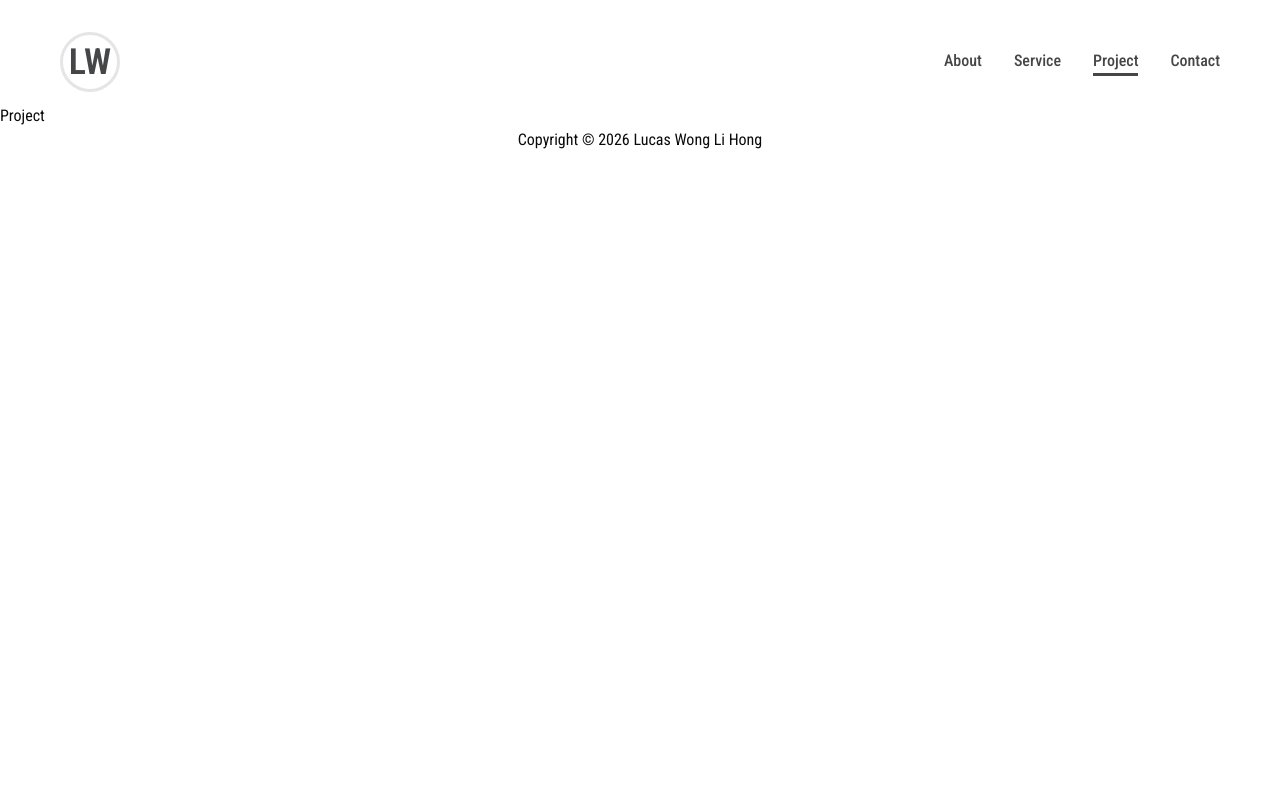
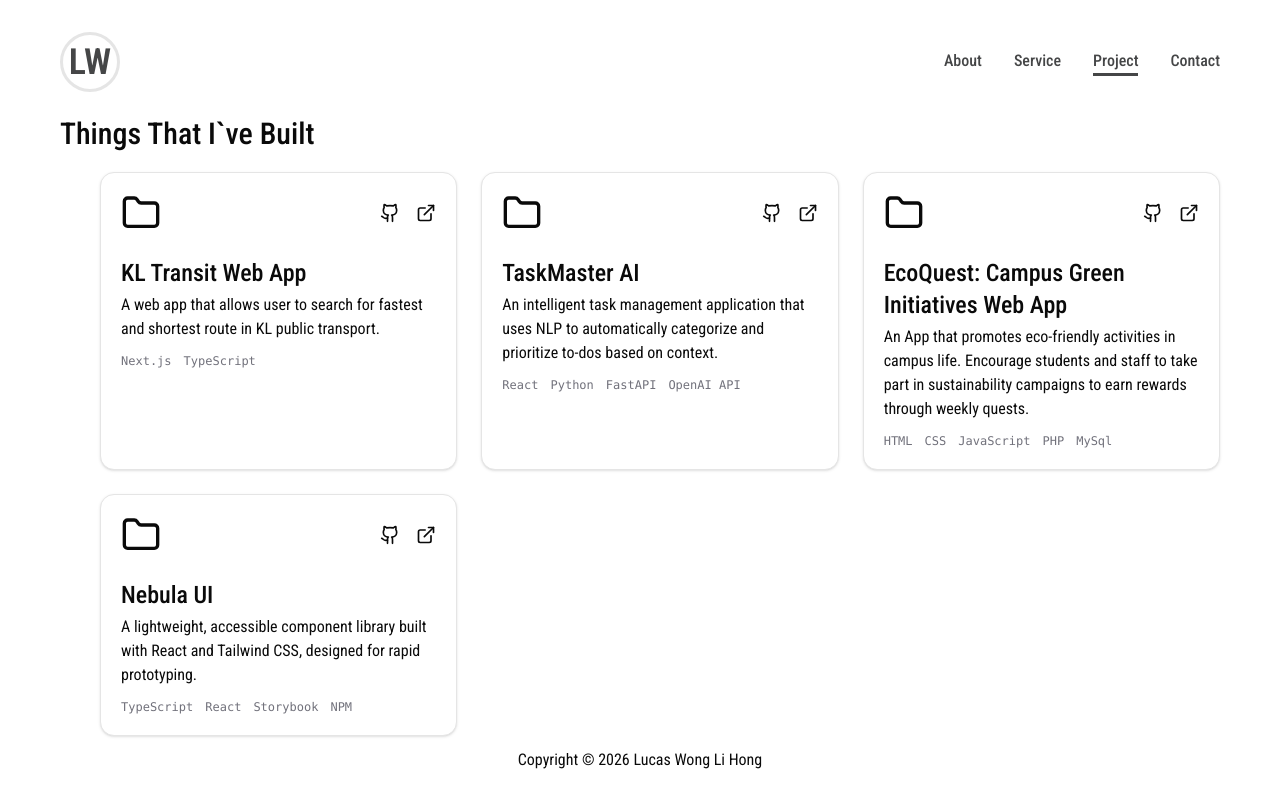
Before and after one commit to lw112k/My-Portfolio, a Next.js app: page /project in a window 1280 px wide. Built offline with nearby package versions, Linux system fonts and the light colour scheme.

Commit message:
Project Page

```diff
--- /dev/null
+++ b/Data/profile.ts
@@ -0,0 +1,46 @@
+export interface Project {
+  title: string;
+  description: string;
+  tech: string[];
+  link?: string;
+  github?: string;
+}
+
+export const DATA = {
+    //Profile
+    name:'Lucas Wong Li Hong',
+    role:'Junior Software Engineer',
+    bio:'Software engineer who loves creating meaningful digital experiences. I work across frontend and backend systems, enjoy tackling challenging problems, and constantly look for ways to improve performance, code quality, and team workflows. Whether it`s designing APIs, optimizing UI experiences, or experimenting with new tools, I`m happiest when I`m building something that makes people`s lives easier.',
+    skills:["Next.Js"],
+    //Project
+    projects:[
+        {
+            title: "KL Transit Web App",
+            description: "A web app that allows user to search for fastest and shortest route in KL public transport.",
+            tech: ["Next.js", "TypeScript"],
+            link: "#",
+            github: "https://github.com/lw112k/KL-Transit"
+        },
+        {
+            title: "TaskMaster AI",
+            description: "An intelligent task management application that uses NLP to automatically categorize and prioritize to-dos based on context.",
+            tech: ["React", "Python", "FastAPI", "OpenAI API"],
+            link: "#",
+            github: "#"
+        },
+        {
+            title: "EcoQuest: Campus Green Initiatives Web App",
+            description: "An App that promotes eco-friendly activities in campus life. Encourage students and staff to take part in sustainability campaigns to earn rewards through weekly quests.",
+            tech: ["HTML", "CSS", "JavaScript", "PHP","MySql"],
+            link: "#",
+            github: "https://github.com/lw112k/Group7_EcoQuest"
+        },
+        {
+            title: "Nebula UI",
+            description: "A lightweight, accessible component library built with React and Tailwind CSS, designed for rapid prototyping.",
+            tech: ["TypeScript", "React", "Storybook", "NPM"],
+            link: "#",
+            github: "#"
+        }
+    ],
+}
--- a/app/project/page.tsx
+++ b/app/project/page.tsx
@@ -1,6 +1,39 @@
+'use client'
+//Shadcn Ui
+import {
+    Card,
+}from '@/components/ui/card';
+import { DATA } from '@/Data/profile';
+import { ExternalLink, Folder, Github } from 'lucide-react';
+
 
 export default function Project() {
     return (
-        <div>Project</div>
+        <div className='py-3 mx-15'>
+            <h1 className='container mx-auto text-3xl font-medium mb-5'>Things That I`ve Built</h1>
+            <div className='grid grid-cols-1 md:grid-cols-2 lg:grid-cols-3 gap-6 ml-10'>
+                {DATA.projects.map((project,index) =>(
+                    <Card className='container mx-auto p-5' key={index}>
+                        <div className='flex justify-between items-center'>
+                            <Folder className='w-10 h-10'/>
+                            <div className='gap-4 flex'>
+                                <a href={project.github}><Github className='w-5 h-5 '/></a>
+                                <a href={project.link}><ExternalLink className='w-5 h-5'/></a>
+                            </div>
+                        </div>
+                        <div>
+                            <h1 className='text-2xl font-medium mb-1'>{project.title}</h1>
+                            <p className= 'font-normal mb-3'>{project.description}</p>
+                            <ul className="flex flex-wrap gap-3 mt-auto font-mono text-xs text-zinc-500">
+                                {project.tech.map((tech) => (
+                                    <li key={tech}>{tech}</li>
+                                ))}
+                            </ul>
+                        </div>
+                    </Card>
+                ))}
+            </div>
+        </div>
+
     );
 }
```
